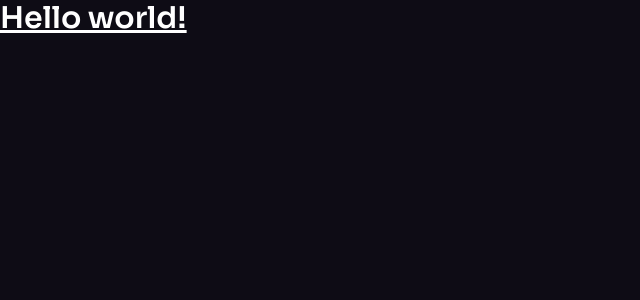
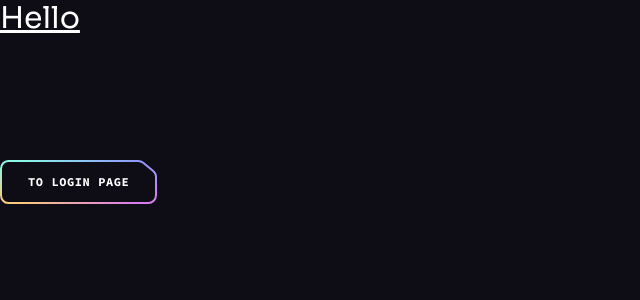
Before and after one commit to D-DanailovDev/tailwind_react_ai, a React (Vite) app: page / in a window 1280 px wide. Shown: the top 300 px of the page, without its empty margins (0-640 px from the left). Built offline with nearby package versions, Linux system fonts and the light colour scheme.

Commit message:
New component added; Additional settings were made...

```diff
--- a/src/App.jsx
+++ b/src/App.jsx
@@ -1,3 +1,16 @@
-export default function App() {
-  return <h1 className="text-3xl font-bold underline">Hello world!</h1>;
-}
+import ButtonGradient from "./assets/svg/ButtonGradient";
+import Button from "./components/Button";
+
+const App = () => {
+  return (
+    <>
+      <h1 className="text-3xl underline ">Hello</h1>
+      <div className="pt-[4.75rem] lg:pt-[5.25rem] overflow-hidden">
+        <Button className="mt-10">To login page</Button>
+      </div>
+      <ButtonGradient />
+    </>
+  );
+};
+
+export default App;
--- /dev/null
+++ b/src/components/Button.jsx
@@ -0,0 +1,26 @@
+import ButtonSvg from "../assets/svg/ButtonSvg";
+
+const Button = ({ className, href, children, onClick, px, white }) => {
+  const classes = `button relative inline-flex items-center justify-center h-11 transition-colors
+  hover:text-color-1 ${px || "px-7"} ${white ? "text-n-8" : "text-n-1"} ${
+    className || ""
+  }`;
+  const spanClasses = `relative z-10`;
+
+  const renderButton = () => (
+    <button className={classes}>
+      <span className={spanClasses}>{children}</span>
+      {ButtonSvg(white)}
+    </button>
+  );
+
+  const renderLink = () => (
+    <a href={href} className={classes}>
+      <span className={spanClasses}>{children}</span>
+    </a>
+  );
+
+  return href ? renderLink() : renderButton();
+};
+
+export default Button;
```
